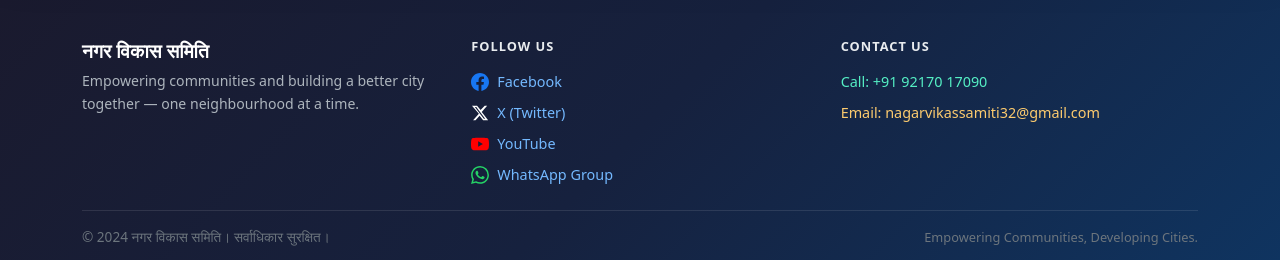
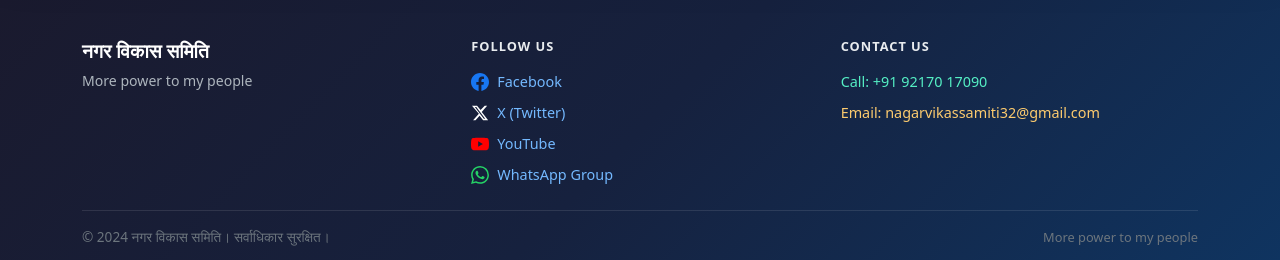
Before and after one commit to krishankantjha5-jpg/NagarVikasSamitV2, a React (Vite) app in the folder frontend/: page / in a window 1280 px wide. Shown: the part 908-1168 px from the top of the page. Built offline with nearby package versions, Linux system fonts and the light colour scheme; no server answers.

Commit message:
Updated footer taglines to organization main tagline

```diff
--- a/frontend/src/translations.js
+++ b/frontend/src/translations.js
@@ -44,11 +44,11 @@ const t = {
 
 
         // Footer
-        footerTagline: 'Empowering communities and building a better city together — one neighbourhood at a time.',
+        footerTagline: 'More power to my people',
         followUs: 'Follow Us',
         contactUs: 'Contact Us',
         footerCopy: '© 2024 नगर विकास समिति। सर्वाधिकार सुरक्षित।',
-        footerMotto: 'Empowering Communities, Developing Cities.',
+        footerMotto: 'More power to my people',
 
         // Admin & Leaders
         manageLeaders: 'Manage Leaders',
@@ -175,11 +175,11 @@ const t = {
 
 
         // Footer
-        footerTagline: 'समुदायों को सशक्त बनाना और मिलकर एक बेहतर शहर बनाना — एक मोहल्ले से एक कदम आगे।',
+        footerTagline: 'मेरे लोगों को अधिक शक्ति',
         followUs: 'हमें फ़ॉलो करें',
         contactUs: 'संपर्क करें',
         footerCopy: '© 2024 नगर विकास समिति। सर्वाधिकार सुरक्षित।',
-        footerMotto: 'समुदायों को सशक्त बनाना, शहरों का विकास करना।',
+        footerMotto: 'मेरे लोगों को अधिक शक्ति',
 
         // Admin & Leaders
         manageLeaders: 'नेताओं का प्रबंधन',
```
